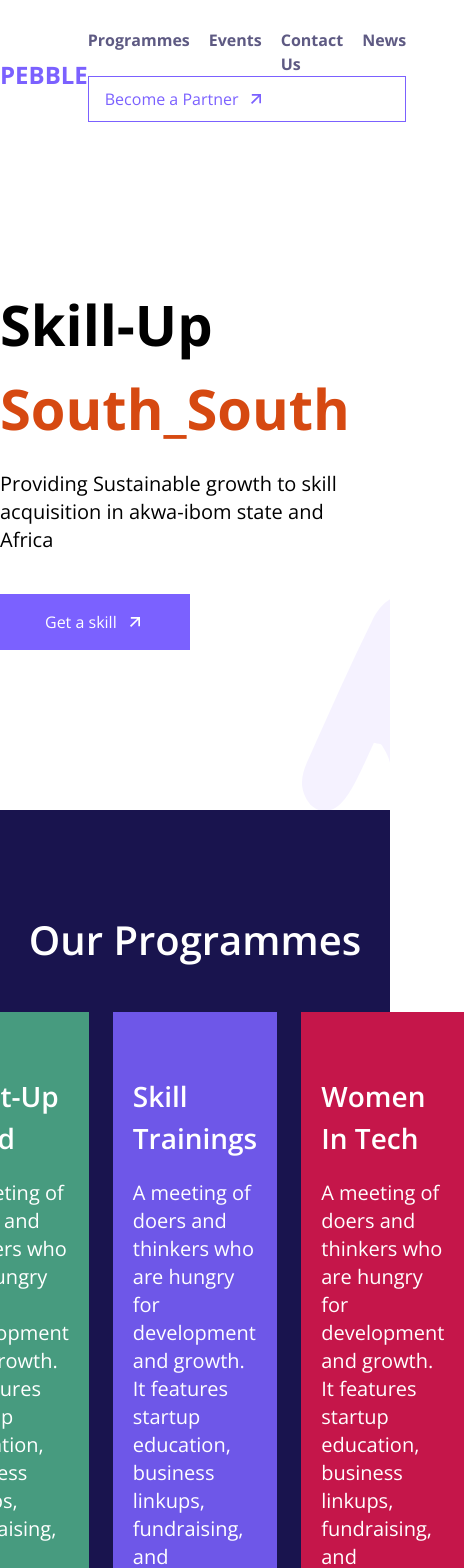
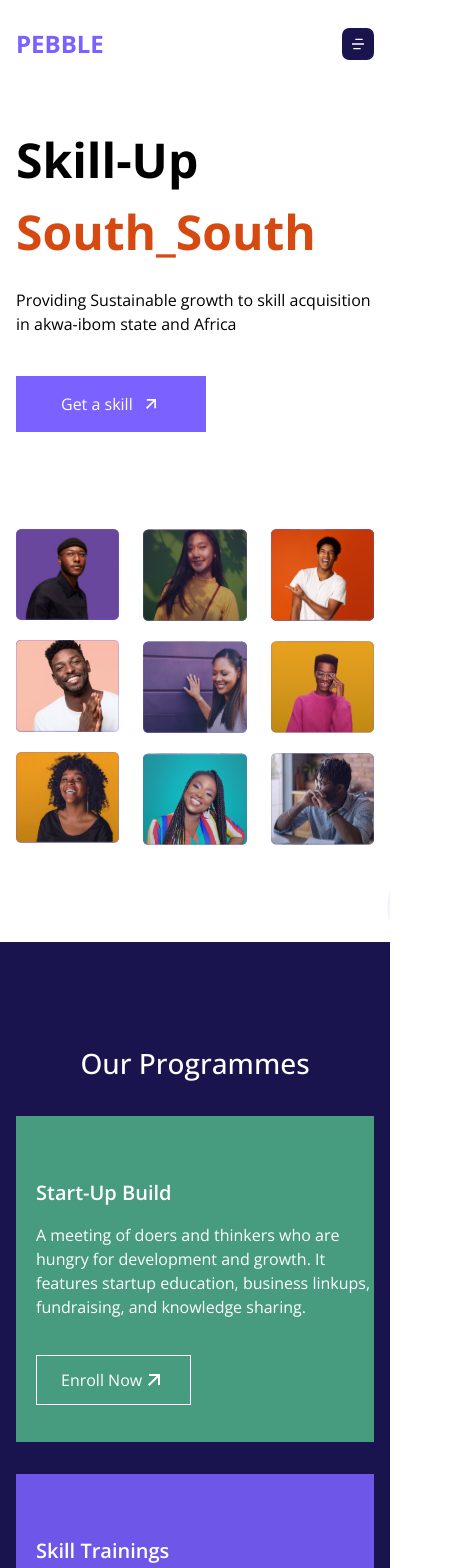
Before and after one commit to ehma90/Pebble, a React (Vite) app: page / in a window 390 px wide. Shown: the top 1568 px of the page, 464 px wide, since content can reach past the window. Built offline with nearby package versions, Linux system fonts and the light colour scheme.

Commit message:
Update navbar and hero section for mobile version

```diff
--- a/src/component/Group.jsx
+++ b/src/component/Group.jsx
@@ -6,20 +6,7 @@ function Group() {
   return (
     <div className="py-[100px]">
       <div className="container mx-auto">
-        <div className="flex justify-center gap-x-6">
-          {/* <div className=" event-card">
-            <div className="px-[32px]">
-              <h3 className="text-[28px] font-semibold">Events</h3>
-              <p className="text-xl mt-5">
-                Bringing developers together in-person and online. Stay in the
-                know about upcoming events, catch up on content you missed, and
-                connect with Google experts.
-              </p>
-              <button className="flex items-center transition ease delay-50 hover:bg-white hover:text-black border border-white py-3 px-[24px] mt-[40px]">
-                See all events <RiArrowRightUpLine className="text-2xl" />
-              </button>
-            </div>
-          </div> */}
+        <div className="block mx-4 md:mx-0 md:flex md:justify-center md:gap-x-6">
           <div className="event-card">
             <div className="px-[32px]">
               <h3 className="text-[28px] font-semibold">Event</h3>
--- a/src/component/Hero.jsx
+++ b/src/component/Hero.jsx
@@ -15,13 +15,13 @@ export function Hero() {
   return (
     <div className="hero-section">
       <div className="container mx-auto">
-        <div className="flex justify-between gap-[47px]">
-          <div className="py-[160px] w-[500px]">
-            <h1 className="text-[56px] font-[674] text-black">
+        <div className="block md:flex md:justify-between md:gap-[47px]">
+          <div className="mx-4 pt-[64px] md:py-[160px] w-[369px] md:w-[500px]">
+            <h1 className="text-[48px] md:text-[56px] font-[674] text-black">
               Skill-Up <br />{" "}
               <span className="text-[#D64911]">South_South</span>
             </h1>
-            <p className="text-black text-xl mt-5">
+            <p className="text-black text-base md:text-xl mt-5">
               Providing Sustainable growth to skill acquisition in akwa-ibom
               state and Africa
             </p>
@@ -30,7 +30,7 @@ export function Hero() {
             </button>
           </div>
           <div
-            className="grid gap-x-6 grid-cols-3 py-[97px]"
+            className="mx-4 md:mx-0 grid gap-x-6 grid-cols-3 py-[97px]"
             data-aos="fade-in"
             data-aos-offset="200"
             data-aos-delay="50"
--- a/src/component/Navbar.jsx
+++ b/src/component/Navbar.jsx
@@ -1,16 +1,20 @@
 import { Link } from "react-router-dom";
-import { RiArrowRightUpLine } from "react-icons/ri";
+import { RiArrowRightUpLine, RiMenu4Fill } from "react-icons/ri";
 
 export function Navbar() {
 
   return (
-    <nav className="container mx-auto">
+    <nav className=" mx-4 md:container md:mx-auto ">
       <div className="flex justify-between items-center mt-7">
         <Link to="/" className="font-[674] text-2xl text-[#7B61FF]">
           PEBBLE
         </Link>
 
-        <div className="md:flex md:items-center md:gap-x-[48px]">
+        <div className="md:hidden p-2 bg-[#19144E] rounded-[7.2px]">
+          <RiMenu4Fill/>
+        </div>
+
+        <div className="hidden md:flex md:items-center md:gap-x-[48px]">
           <ul className="flex gap-x-[19px]">
             <li className="cursor-pointer">
               <a className="font-[674] text-[16px] text-[#19144eb3]/70">
--- a/src/component/Programmes.jsx
+++ b/src/component/Programmes.jsx
@@ -7,12 +7,23 @@ function Programmes() {
   return (
     <div className="bg-[#19144E] py-[100px]">
       <div className="container mx-auto">
-        <h2 className="font-semibold text-[40px] text-center">
+        <h2 className=" text-[28px] font-medium md:font-semibold md:text-[40px] text-center">
           Our Programmes
         </h2>
-        <div className="flex justify-center gap-x-6 mt-[42px] ">
-          <div className=" w-[421px] bg-[#479B7F] pt-[63px] pb-[37px] px-5">
-            <h3 className="font-semibold text-[28px]">Start-Up Build</h3>
+        <div className=" block mt-0 mx-4 md:flex md:justify-center md:gap-x-6 md:mx-0 md:mt-[42px] ">
+          <div className="my-[32px] w-[392px] md:w-[421px] bg-[#479B7F] pt-[63px] pb-[37px] px-5">
+            <h3 className="font-semibold text-xl md:text-[28px]">Start-Up Build</h3>
+            <p className=" text-base mt-4 md:text-xl md:mt-5 w-full">
+              A meeting of doers and thinkers who are hungry for development and
+              growth. It features startup education, business linkups,
+              fundraising, and knowledge sharing.
+            </p>
+            <button className="flex items-center transition ease delay-50 hover:bg-white hover:text-black border border-white py-3 px-[24px] mt-[36px]">
+            Enroll Now <RiArrowRightUpLine className="text-2xl"/>
+            </button>
+          </div>
+          <div className=" my-[32px] w-[392px] md:w-[421px] bg-[#6E57E8] pt-[63px] pb-[37px] px-5">
+            <h3 className="font-semibold text-xl md:text-[28px]">Skill Trainings</h3>
             <p className="text-xl mt-5">
               A meeting of doers and thinkers who are hungry for development and
               growth. It features startup education, business linkups,
@@ -22,19 +33,8 @@ function Programmes() {
             Enroll Now <RiArrowRightUpLine className="text-2xl"/>
             </button>
           </div>
-          <div className=" w-[421px] bg-[#6E57E8] pt-[63px] pb-[37px] px-5">
-            <h3 className="font-semibold text-[28px]">Skill Trainings</h3>
-            <p className="text-xl mt-5">
-              A meeting of doers and thinkers who are hungry for development and
-              growth. It features startup education, business linkups,
-              fundraising, and knowledge sharing.
-            </p>
-            <button className="flex items-center transition ease delay-50 hover:bg-white hover:text-black border border-white py-3 px-[24px] mt-[36px]">
-            Enroll Now <RiArrowRightUpLine className="text-2xl"/>
-            </button>
-          </div>
-          <div className=" w-[421px] bg-[#C5164A] pt-[63px] pb-[37px] px-5">
-            <h3 className="font-semibold text-[28px]">Women In Tech</h3>
+          <div className=" my-[32px] w-[392px] md:w-[421px] bg-[#C5164A] pt-[63px] pb-[37px] px-5">
+            <h3 className="font-semibold text-xl md:text-[28px]">Women In Tech</h3>
             <p className="text-xl mt-5">
               A meeting of doers and thinkers who are hungry for development and
               growth. It features startup education, business linkups,
--- a/src/style/style.css
+++ b/src/style/style.css
@@ -9,6 +9,7 @@ html{
 body, h1, div, li{
     font-family: 'Open Sans', sans-serif !important;
     color: #fff;
+    overflow-x: hidden;
 }
 
 a{
@@ -74,6 +75,16 @@ ul li{
     padding: 79px 0 0 ;
 }
 
+@media (max-width: 800px){
+    .event-card{
+        width: 369px;
+        height: 552px;
+        background-image: url('../assets/eventImg.svg');
+        object-fit: cover;
+        padding: 79px 0 0 ;
+    }
+}
+
 .community-card{
     width: 644px;
     height: 710px;
--- a/tailwind.config.cjs
+++ b/tailwind.config.cjs
@@ -5,6 +5,22 @@ module.exports = {
   ],
   theme: {
     extend: {},
+    screens: {
+      sm: '640px',
+      // => @media (min-width: 640px) { ... }
+
+      md: '768px',
+      // => @media (min-width: 768px) { ... }
+
+      lg: '1024px',
+      // => @media (min-width: 1024px) { ... }
+
+      xl: '1280px',
+      // => @media (min-width: 1280px) { ... }
+
+      '2xl': '1536px',
+      // => @media (min-width: 1536px) { ... }
+    }
   },
   plugins: [],
 }
```
